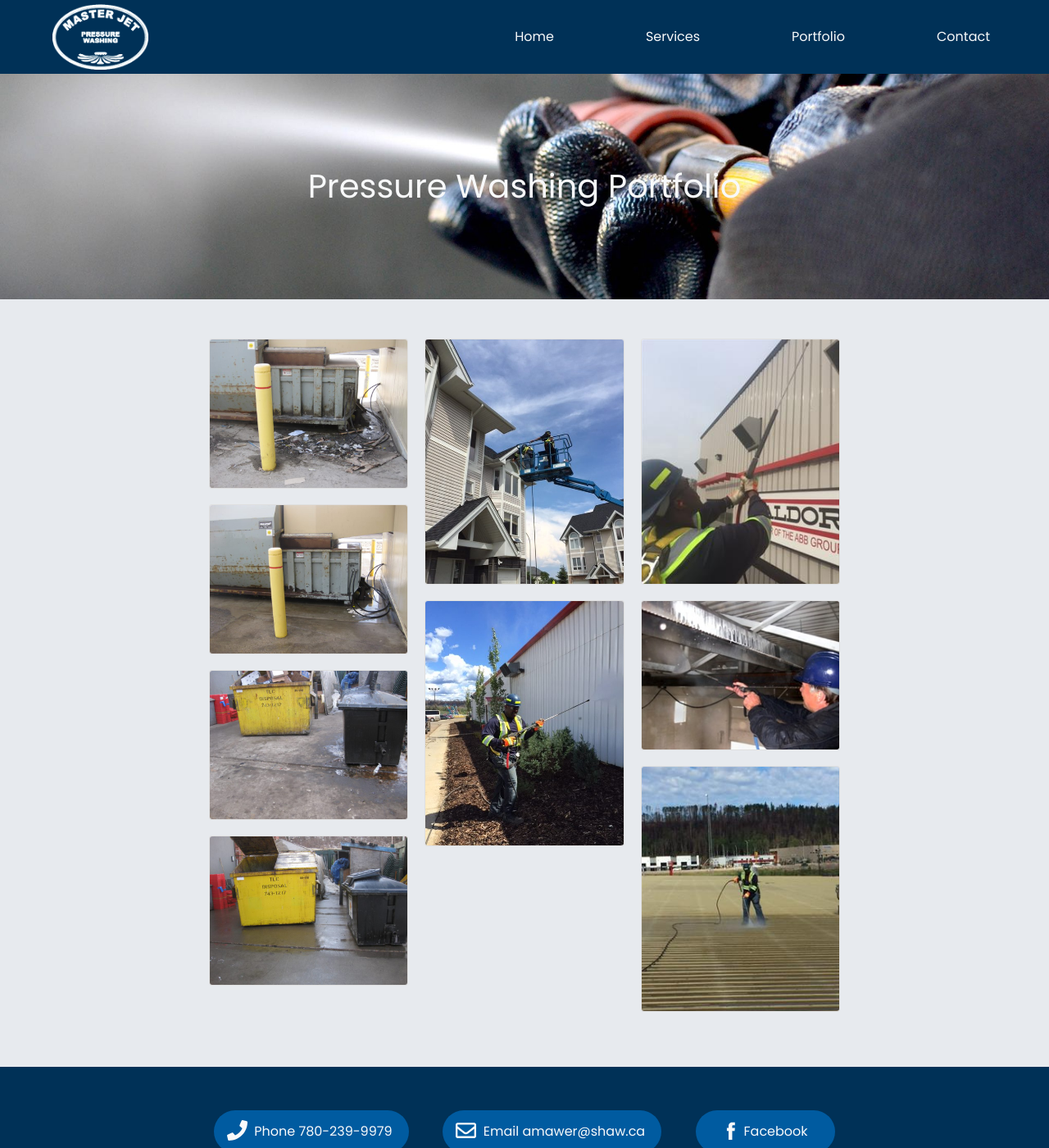
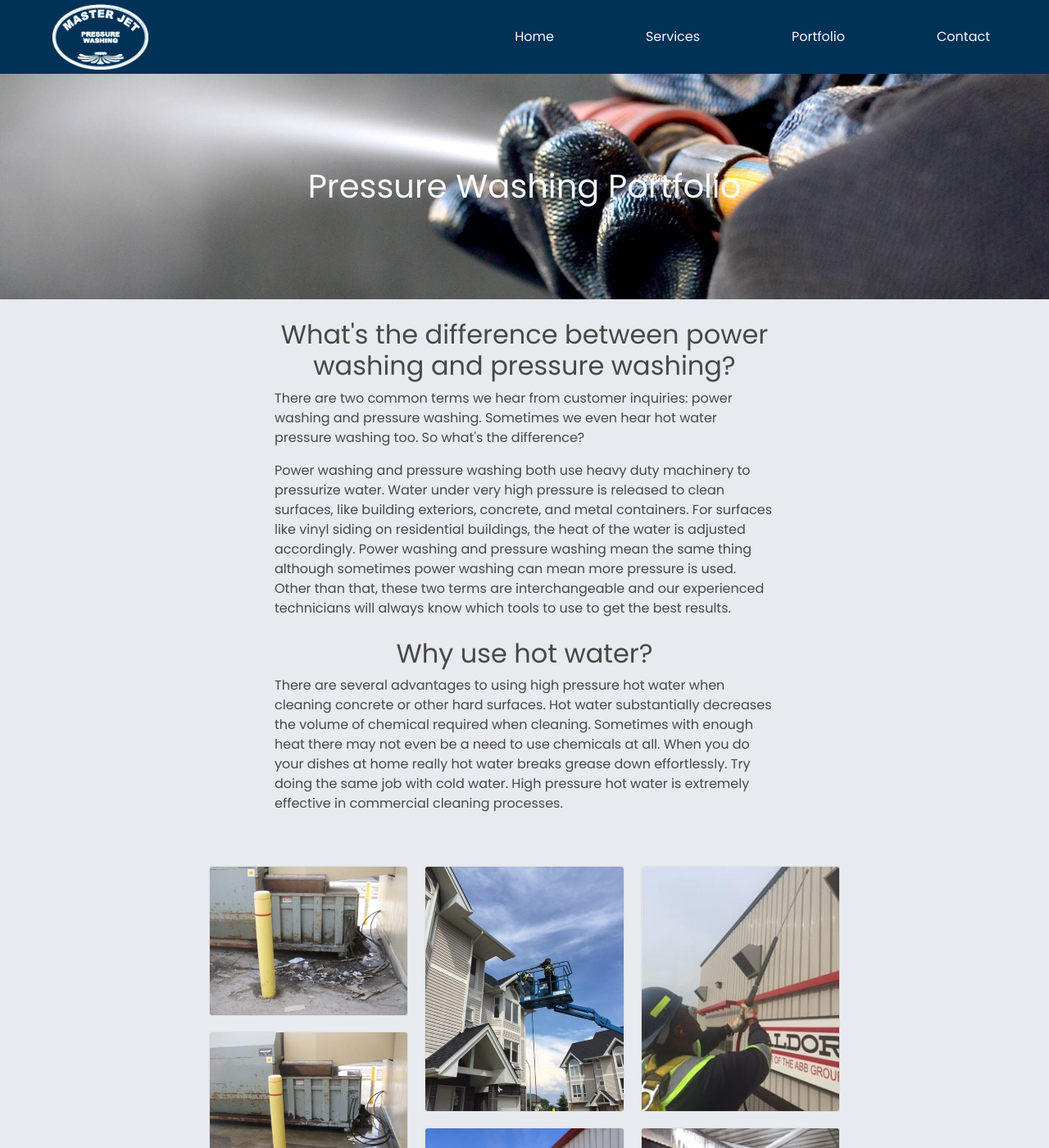
Before and after one commit to linhub15/masterjet.ca, a Jekyll site: the page built from portfolio.html, in a window 1280 px wide and 1400 px high. Shown: the whole window at 82% size. Built offline with Jekyll 4.4.1, drawn with Linux system fonts in a browser that asks for light colours; nearby versions of some CDN libraries.

Commit message:
#9 add SEO text for portfolio page

```diff
--- a/portfolio.html
+++ b/portfolio.html
@@ -9,7 +9,24 @@ permalink: /portfolio/
 <section id="portfolioSplash" class="splash">
     <h1>{{page.title}}</h1>
 </section>
+<section class="mx-auto col-md-6">
+  <h2 class="mt-4">What's the difference between power washing and pressure washing?</h2>
+  <p>There are two common terms we hear from customer inquiries: power washing and pressure washing.
+     Sometimes we even hear hot water pressure washing too. So what's the difference?</p>
 
+  <p>Power washing and pressure washing both use heavy duty machinery to pressurize water.
+     Water under very high pressure is released to clean surfaces, like building exteriors, concrete, and metal containers.
+     For surfaces like vinyl siding on residential buildings, the heat of the water is adjusted accordingly.
+     Power washing and pressure washing mean the same thing although sometimes power washing can mean more pressure is used.
+     Other than that, these two terms are interchangeable and our experienced technicians will always know which tools to use to get the best results.</p>
+
+  <h2 class="mt-4">Why use hot water?</h2>
+  <p>There are several advantages to using high pressure hot water when cleaning concrete or other hard surfaces.
+     Hot water substantially decreases the volume of chemical required when cleaning.
+     Sometimes with enough heat there may not even be a need to use chemicals at all.
+     When you do your dishes at home really hot water breaks grease down effortlessly.
+     Try doing the same job with cold water. High pressure hot water is extremely effective in commercial cleaning processes.</p>
+</section>
 <div id="gallery">
     <div class="container py-5">
         <div class="card-columns">
```
